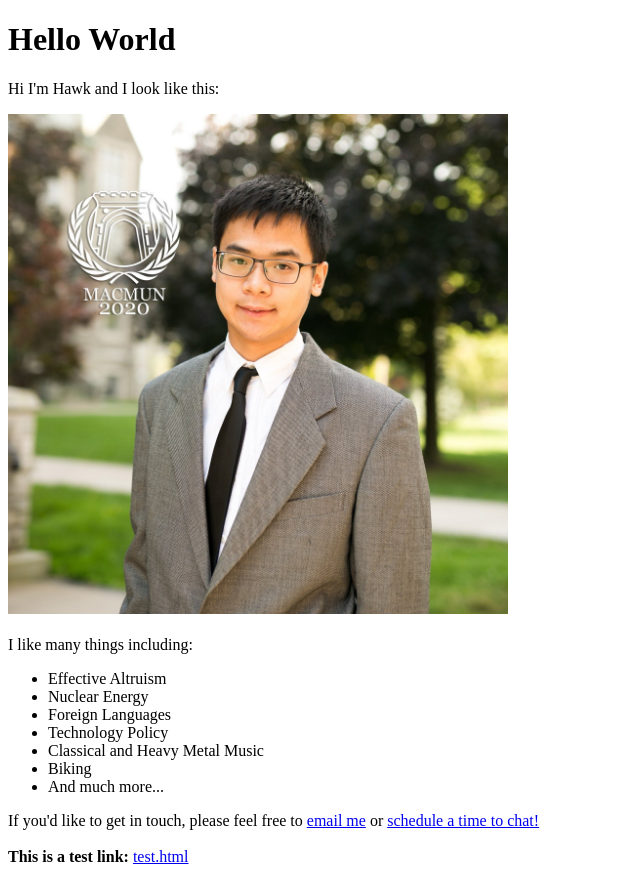
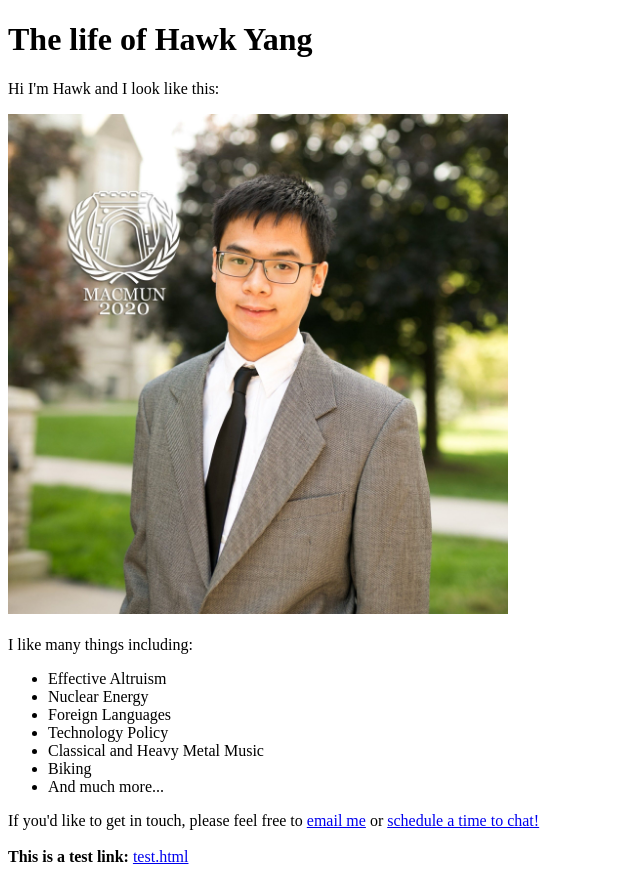
Before and after one commit to hawk-yang/hawk-yang.github.io, a plain HTML site: page index.html in a window 1280 px wide. Shown: the whole page, without its empty margins (0-640 px from the left). Drawn offline with Linux system fonts and the light colour scheme.

Commit message:
Update index.html

```diff
--- a/index.html
+++ b/index.html
@@ -2,12 +2,12 @@
 <html>
     <head>
         <link rel="shortcut icon" href="mapleleaf.ico">
-        <title>Hawk Yang/Хок Ян/杨屹枫</title>
+        <title>Hawk Yang</title>
     </head>
 
 
 <body>
-<h1>Hello World</h1>
+<h1>The life of Hawk Yang</h1>
 <p>Hi I'm Hawk and I look like this:</p>
 
 <img src="ThisIsMe.jpg" width="500"">
```
